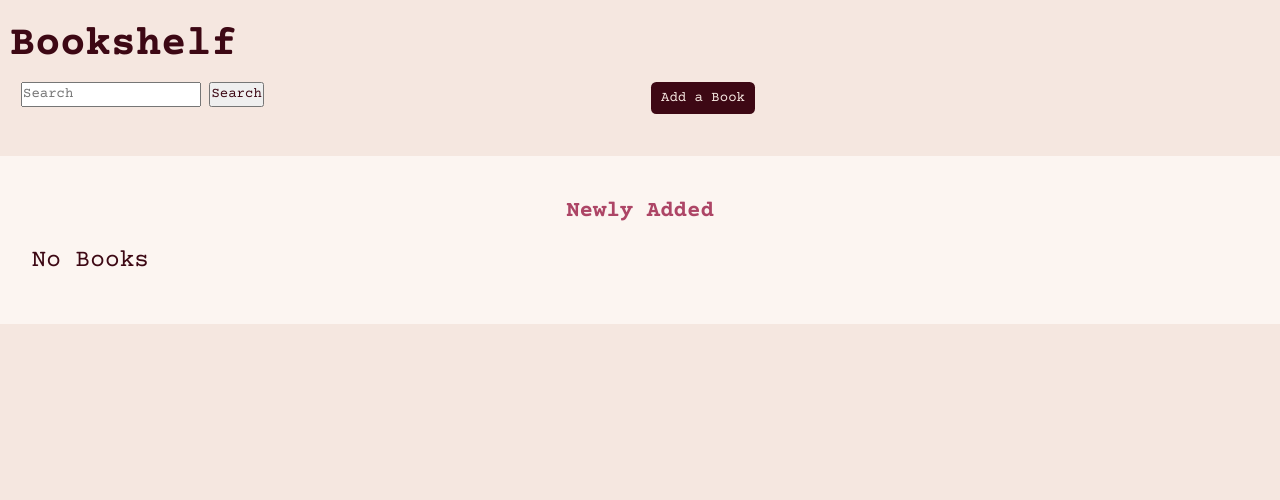
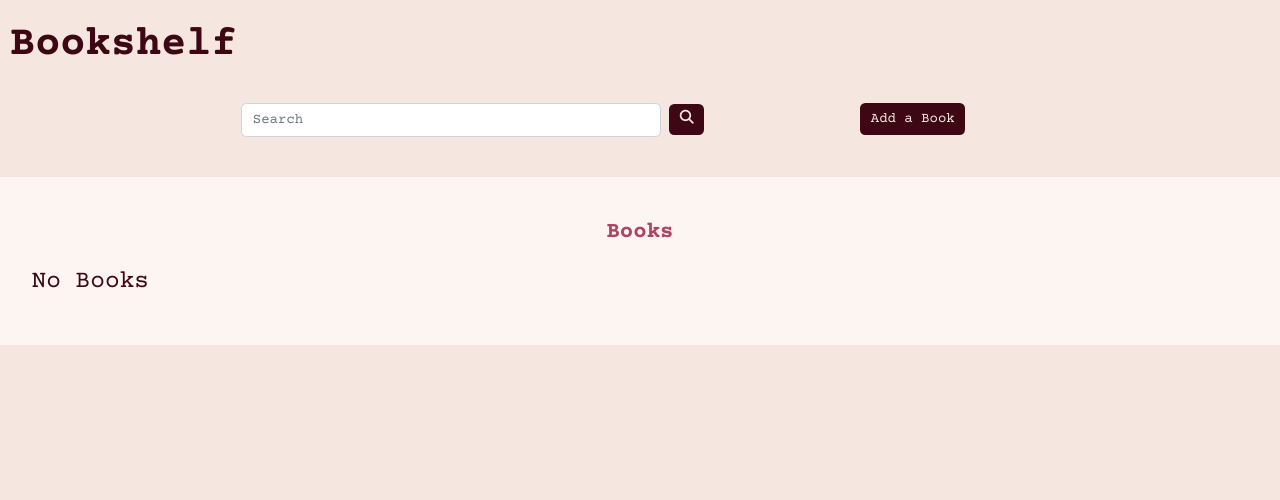
Before and after one commit to rhiannonmcn/the-book-nook, a Django app: page /bookshelf/ in a window 1280 px wide. Shown: the part 49-549 px from the top of the page. Run offline with Django 4.2, Linux system fonts and the light colour scheme; data that the repository does not hold is empty; some libraries are stand-ins or nearby versions.

Commit message:
Add multiple query to BookList view and create context and styles for search bar

```diff
--- a/book/templates/book/bookshelf.html
+++ b/book/templates/book/bookshelf.html
@@ -1,21 +1,32 @@
 {% extends "base.html" %} {% load static %} {% block content %}
+
 <section id="bookshelf">
   <h1 class="page-title">Bookshelf</h1>
 
   <div class="container-fluid">
+    <div class="row justify-content-center">
+      <div class="col-12 col-sm-10 col-md-8">
         <div class="row">
-      <div class="col">
+          <div class="col-12 col-sm-6 col-md-8 mt-4">
             <form method="GET" action="">
-          <input class="searchfield" id="searchbox" name="search" type="text" placeholder="Search"/>
-
-          <input class="searchbutton" type="submit" value="Search"/>
+              {% csrf_token %}
+              <input
+                class="searchfield form-control"
+                name="search"
+                type="text"
+                placeholder="Search"
+              />
+              <button type="submit" class="btn btn-styles" value="Search">
+                <i class="fa-solid fa-magnifying-glass icon-lg"></i>
+              </button>
             </form>
-
           </div>
-      <div class="col">
+          <div class="col-12 col-sm-6 col-md-4 mt-4 d-flex justify-content-center">
             <a href="{% url 'add_book' %}"
               ><button class="btn btn-styles mb-5">Add a Book</button></a
             >
+          </div>
+        </div>
       </div>
     </div>
   </div>
@@ -23,7 +34,7 @@
   <div class="bg-seashell pb-5">
     <div class="row">
       <div class="col">
-        <h3 class="page-subtitle text-center pt-5 pb-3">Newly Added</h3>
+        <h3 class="page-subtitle text-center pt-5 pb-3">Books</h3>
       </div>
     </div>
     <div class="book-listing-container container-fluid">
@@ -95,4 +106,5 @@
     </div>
   </div>
 </section>
+
 {% endblock %}
--- a/book/views.py
+++ b/book/views.py
@@ -8,6 +8,14 @@ from .forms import AddBookForm, BookForm
 
 
 class HomeList(ListView):
+    """_summary_
+
+    Args:
+        ListView (_type_): _description_
+
+    Returns:
+        _type_: _description_
+    """
 
     model = Book
     template_name = 'index.html'
@@ -45,7 +53,9 @@ class BookList(ListView):
         name = self.request.GET.get('search', '')
         object_list = Book.objects.all()
         if name:
-            object_list = object_list.filter(title__icontains=name)
+            object_list = object_list.filter(Q(title__icontains=name) | Q(
+            book_author__icontains=name) | Q(
+            book_blurb__icontains=name))
         return object_list
 
 
--- a/static/css/styles.css
+++ b/static/css/styles.css
@@ -29,16 +29,24 @@ body {
   flex-direction: column;
 }
 
+/* Any sections that need the lighter color background */
 .bg-seashell{
   background-color:var(--seashell);
 }
 
+/* Any icons that need the lighter color */
+.icon-lg{
+  color: var(--linen);
+}
+
+/* Any page title h1 general styles */
 .page-title {
   font-size: 3rem;
   font-weight: 700;
   padding: 20px 10px 5px 10px;
 }
 
+/* Any page sub title, h2 and down, general styles */
 .page-subtitle {
   font-size: 1.6rem;
   font-weight: 700;
@@ -67,6 +75,7 @@ a:hover {
   color: var(--mediumPurple);
 }
 
+/* general button styles for the website */
 .btn-styles {
   background-color: var(--darkSienna);
   color: var(--linen);
@@ -212,6 +221,11 @@ footer {
   display: none;
 }
 
+.searchfield{
+  display:inline;
+  max-width: 80%;
+}
+
 /* book.html */
 
 .book-title {
--- a/templates/base.html
+++ b/templates/base.html
@@ -32,11 +32,12 @@
     <!--Font awesome link-->
     <script src="https://kit.fontawesome.com/b7114f05a1.js" crossorigin="anonymous"></script>
 
+    <!--Font awesome link-->
+    <link rel="stylesheet" href="https://cdnjs.cloudflare.com/ajax/libs/font-awesome/6.1.2/css/all.min.css" integrity="sha512-1sCRPdkRXhBV2PBLUdRb4tMg1w2YPf37qatUFeS7zlBy7jJI8Lf4VHwWfZZfpXtYSLy85pkm9GaYVYMfw5BC1A==" crossorigin="anonymous" referrerpolicy="no-referrer" />
+
+
     <!--styesheet link-->
     <link rel="stylesheet" href="{% static 'css/styles.css' %}" />
-
-    <!--Font awesome link-->
-    <link rel="stylesheet" href="https://cdnjs.cloudflare.com/ajax/libs/font-awesome/6.1.2/css/all.min.css" integrity="sha512-1sCRPdkRXhBV2PBLUdRb4tMg1w2YPf37qatUFeS7zlBy7jJI8Lf4VHwWfZZfpXtYSLy85pkm9GaYVYMfw5BC1A==" crossorigin="anonymous" referrerpolicy="no-referrer" />
 
     <title>Document</title>
   </head>
```
Lines whose indentation alone changed are shown as unchanged.
